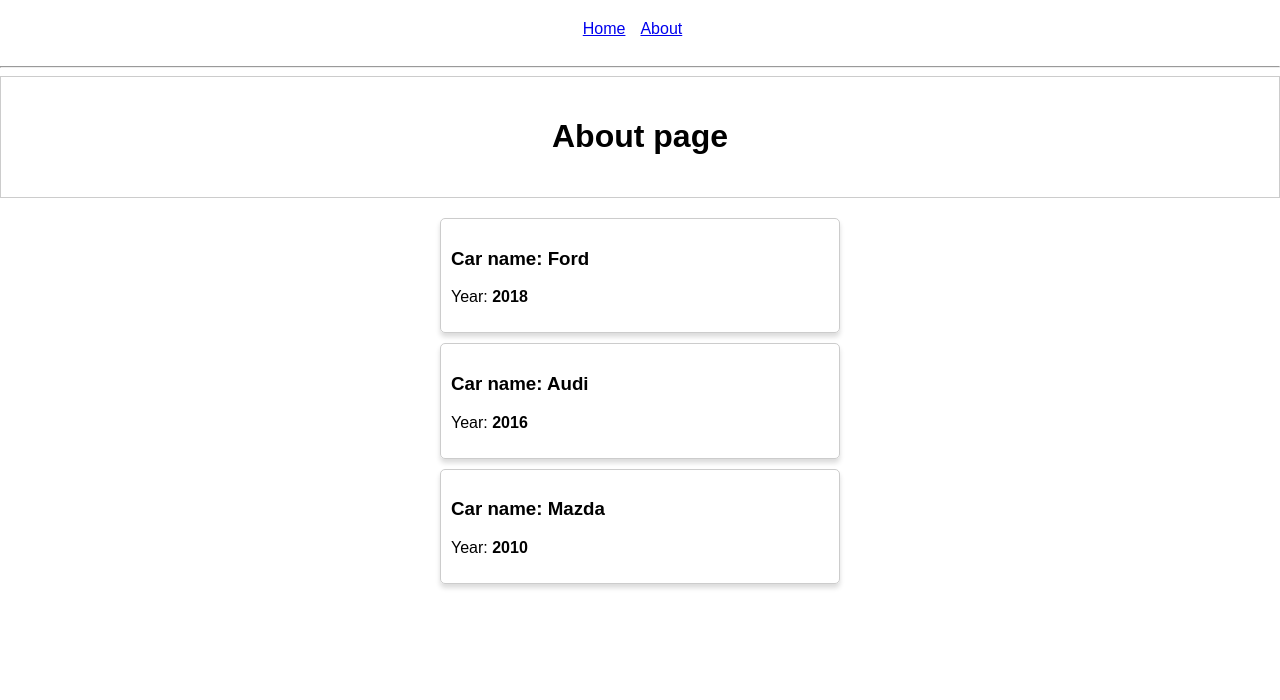
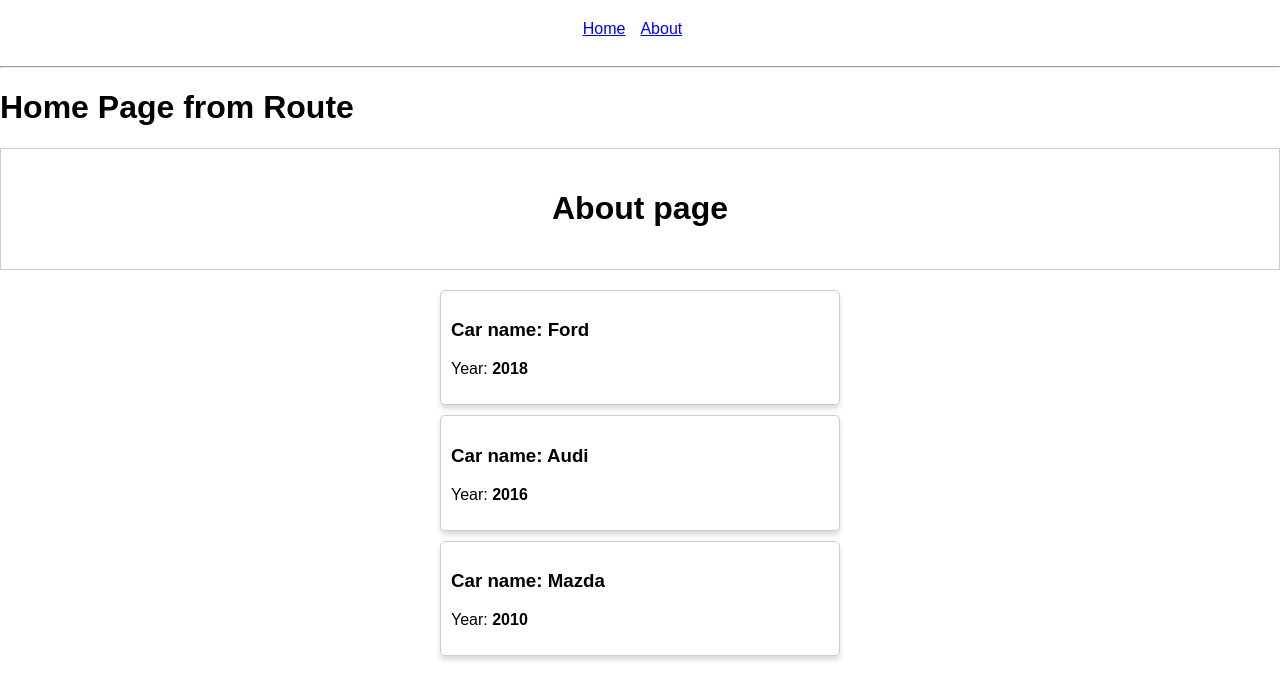
Before and after one commit to GreyTob/React-Router, a React (Create React App) app: page / in a window 1280 px wide. Shown: the top 700 px of the page. Built offline with nearby package versions, Linux system fonts and the light colour scheme.

Commit message:
rout register

```diff
--- a/src/App.js
+++ b/src/App.js
@@ -1,5 +1,6 @@
 import React, {Component} from 'react'
 import './App.scss'
+import {Route} from "react-router-dom"
 import About from './About/About'
 import Cars from './Cars/Cars'
 
@@ -20,6 +21,9 @@
         </nav>
 
         <hr/>
+        {/*localhost:3000*/}
+        <Route path="/" exact render={()=> <h1>Home Page from Route</h1>} />
+
         <About />
 
         <Cars />
```
